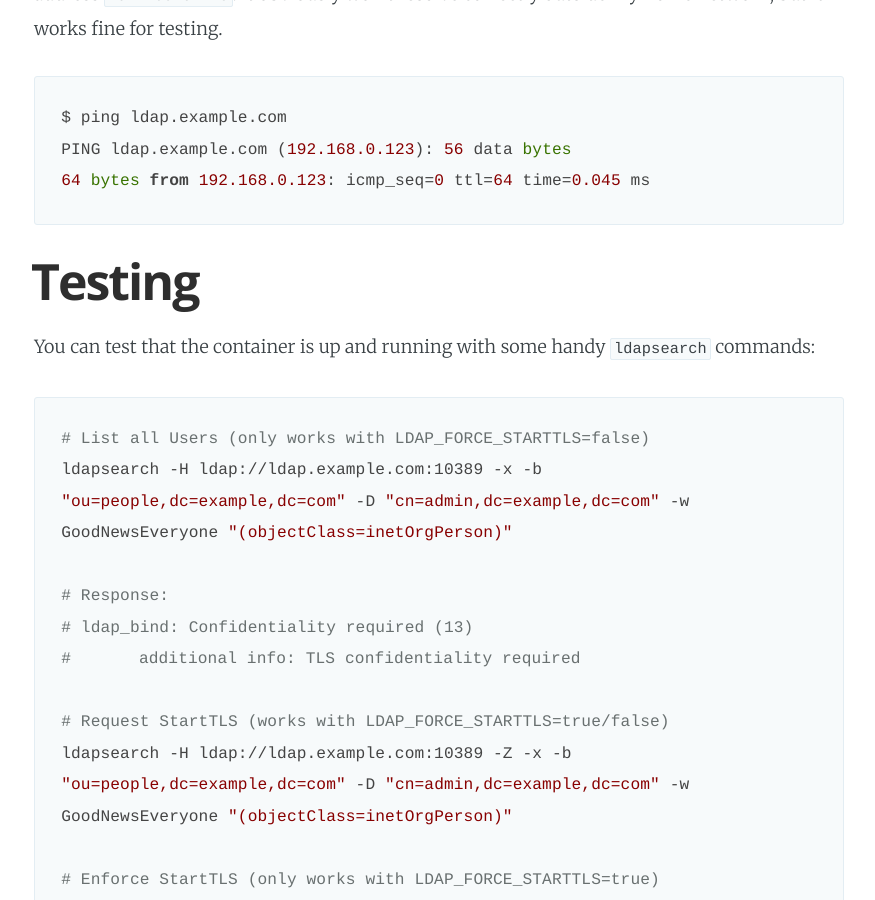
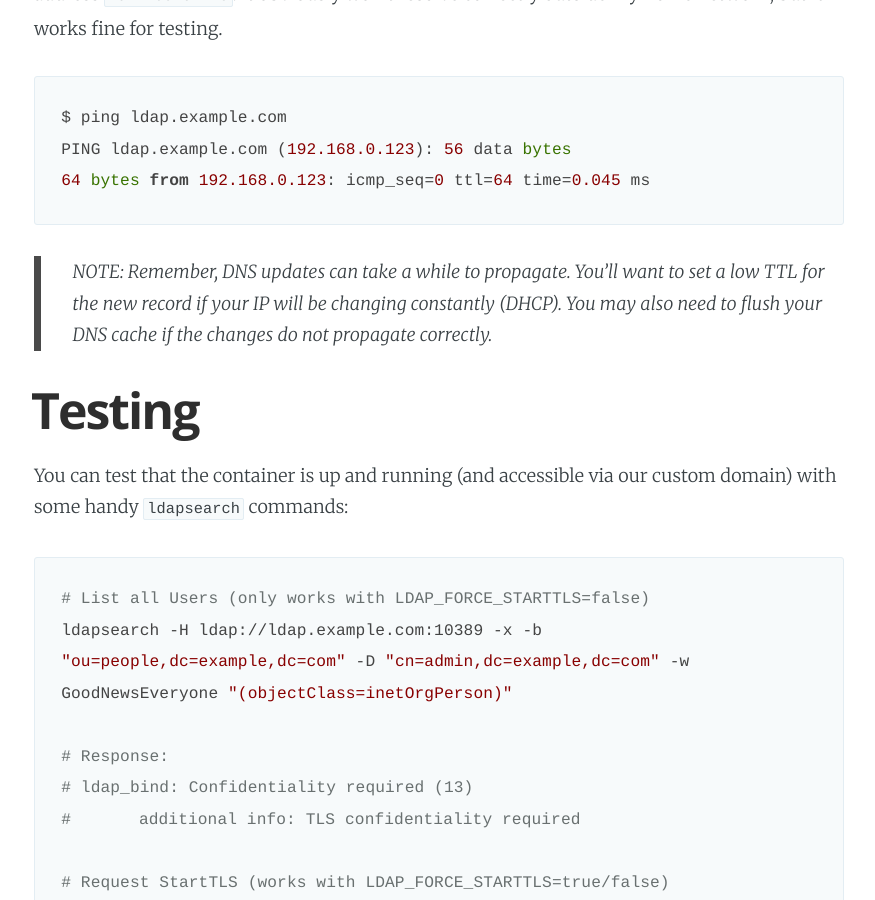
Before and after one commit to AnalogJ/thesparktree-blog, a Jekyll site: the page built from _posts/2021-06-13-openldap-using-starttls-and-letsencrypt.md, in a window 1280 px wide and 900 px high, scrolled down 6383 px. Shown: the whole window, without its empty margins (201-1076 px from the left). Built offline with Jekyll 4.4.1, drawn with Linux system fonts in a browser that asks for light colours; nearby versions of some CDN libraries; a script that is not in the unit is left out; comment, search, counter and statistics services are not loaded; some of the changed text lies outside the part shown.

Commit message:
fixes for post.

````diff
--- a/_posts/2021-06-13-openldap-using-starttls-and-letsencrypt.md
+++ b/_posts/2021-06-13-openldap-using-starttls-and-letsencrypt.md
@@ -52,6 +52,8 @@
 short-lived trusted certificates provided by LetsEncrypt to secure our test OpenLDAP server.
 
 # Generate LetsEncrypt Certificate
+
+<div class="github-widget" data-repo="matrix-org/docker-dehydrated"></div>
 
 The [matrix.org](https://matrix.org/) team provide a simple [Docker image](https://github.com/matrix-org/docker-dehydrated#behaviour)
 that you can use to generate LetsEncrypt certificates using the DNS-01 challenge. All you need is a custom domain, and a
@@ -120,14 +122,14 @@
 Since we're not actually deploying a production instance (with HA/monitoring/security hardening/etc) we can take
 some short-cuts and use an off-the-shelf Docker image.
 
+<div class="github-widget" data-repo="AnalogJ/docker-openldap-starttls"></div>
+
 The [analogj/docker-openldap-starttls](https://github.com/AnalogJ/docker-openldap-starttls) image we're using in the
 example below is based on the  [rroemhild/test-openldap](https://github.com/rroemhild/docker-test-openldap/) Docker image,
  which provies a vanilla install of OpenLDAP, and adds Futurama characters as test users.
 
 I've customized it to add support for custom Domains, dynamic configuration & the ability to enforce StartTLS on the
 serverside (which is great for testing).
-
-
 
 Before we start the OpenLDAP container, lets rename and re-organize our LetsEncrypt certificates in a folder structure that the container expects:
 
@@ -160,7 +162,7 @@
 >
 > Pay attention to the `LDAP_BASEDN` and `LDAP_BINDDN` variables, they should match your Domain root as well.
 >
-> `LDAP_FORCE_STARTTLS=true` is optional, you can use it to conditionally start your LDAP server with  StartTLS enforced.
+> `LDAP_FORCE_STARTTLS=true` is optional, you can use it to conditionally start your LDAP server with StartTLS enforced.
 
 
 
@@ -201,11 +203,12 @@
 64 bytes from 192.168.0.123: icmp_seq=0 ttl=64 time=0.045 ms
 ```
 
-
+> NOTE: Remember, DNS updates can take a while to propagate. You'll want to set a low TTL for the new record if your IP will
+> be changing constantly (DHCP). You may also need to flush your DNS cache if the changes do not propagate correctly.
 
 # Testing
 
-You can test that the container is up and running with some handy `ldapsearch` commands:
+You can test that the container is up and running (and accessible via our custom domain) with some handy `ldapsearch` commands:
 
 ```
 # List all Users (only works with LDAP_FORCE_STARTTLS=false)
@@ -219,10 +222,10 @@
 ldapsearch -H ldap://ldap.example.com:10389 -Z -x -b "ou=people,dc=example,dc=com" -D "cn=admin,dc=example,dc=com" -w GoodNewsEveryone "(objectClass=inetOrgPerson)"
 
 # Enforce StartTLS (only works with LDAP_FORCE_STARTTLS=true)
-ldapsearch -H ldap://localhost:10389 -ZZ -x -b "ou=people,dc=planetexpress,dc=com" -D "cn=admin,dc=planetexpress,dc=com" -w GoodNewsEveryone "(objectClass=inetOrgPerson)"
+ldapsearch -H ldap://example:10389 -ZZ -x -b "ou=people,dc=example,dc=com" -D "cn=admin,dc=example,dc=com" -w GoodNewsEveryone "(objectClass=inetOrgPerson)"
 
-# Enforce StartTLS with self-signed cert
-LDAPTLS_REQCERT=never ldapsearch -H ldap://localhost:10389 -ZZ -x -b "ou=people,dc=planetexpress,dc=com" -D "cn=admin,dc=planetexpress,dc=com" -w GoodNewsEveryone "(objectClass=inetOrgPerson)"
+# Query Open LDAP using Localhost url, also works with self-signed certs (-ZZ forces StartTLS)
+LDAPTLS_REQCERT=never ldapsearch -H ldap://localhost:10389 -ZZ -x -b "ou=people,dc=example,dc=com" -D "cn=admin,dc=example,dc=com" -w GoodNewsEveryone "(objectClass=inetOrgPerson)"
 ```
 
 
@@ -261,6 +264,8 @@
 
 # Fin
 
+<div class="github-widget" data-repo="AnalogJ/docker-openldap-starttls"></div>
+
 Getting all the details right took some time, but it was worth it. With this containerized setup, its easy to start
 up a fresh "trusted" OpenLDAP image for testing, and conditionally enforce StartTLS.
 
````
Also changed, not shown: other parts of _posts/2021-06-13-openldap-using-starttls-and-letsencrypt.md (+2 -2 lines), assets/images/originals/cover_ldap.png.
